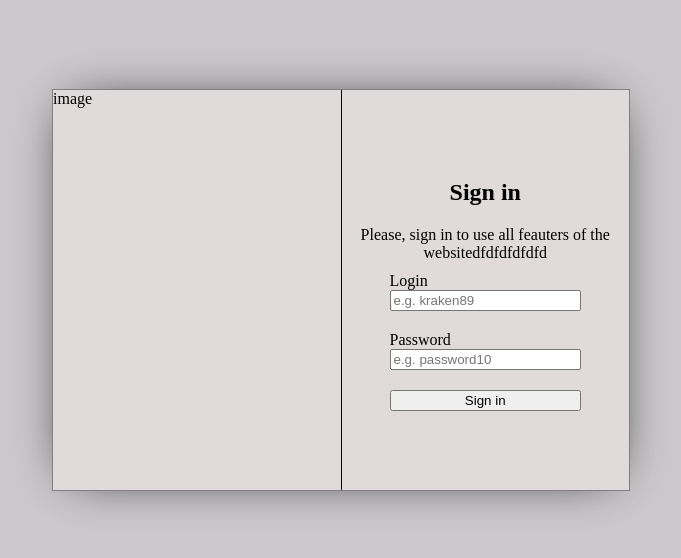
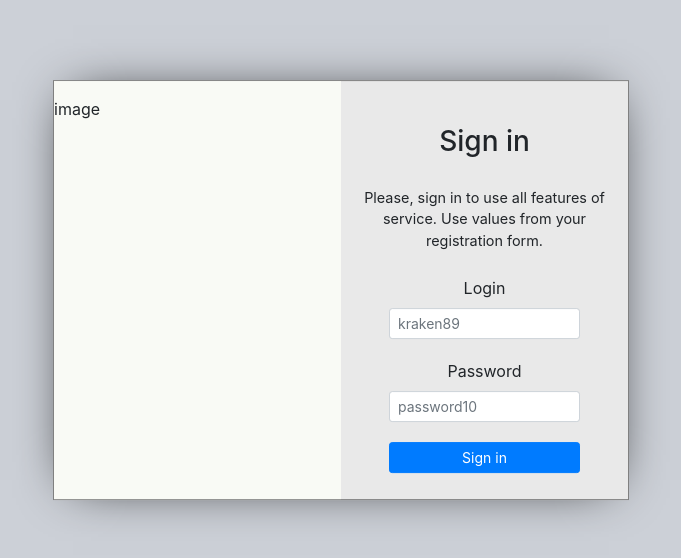
Before and after one commit to bodynar/html.pages, a plain HTML site: page pages/login/login.html in a window 1280 px wide. Shown: the part 110-668 px from the top of the page, without its empty margins (299-980 px from the left). Drawn offline with nearby package versions, Linux system fonts and the light colour scheme.

Commit message:
update login page

```diff
--- a/pages/login/login.css
+++ b/pages/login/login.css
@@ -1,5 +1,7 @@
 body {
     margin: 0;
+
+
 }
 
 .bg-container {
@@ -9,7 +11,7 @@ body {
 
 .bg-container .bg-image {
     /* background-image: url('./background-2.jpg'); */
-    background-color: #ccc8cc;
+    background-color: #CCD0D7;
     height: 100%;
     overflow-y: hidden;
     /* position: relative; */
@@ -22,11 +24,10 @@ body {
 
 .auth-container {
     border: 1px solid gray;
-    height: 50%;
     width: 45%;
     margin: auto;
 
-    background-color: rgba(253, 246, 240, 0.4);
+    background-color: #E9E9E9;
     box-shadow: 0 0 50px -20px rgba(0, 0, 0, 1);
     position: absolute;
     top: 50%;
@@ -44,10 +45,13 @@ body {
     height: 100%;
 }
 
+.auth-container .auth-card > * {
+    padding: 1em 0;
+}
+
 .auth-container .auth-card .auth-image {
     width: 50%;
-    height: 100%;
-    border-right: 1px solid black;
+    background-color: #F9FAF5;
 }
 
 .auth-container .auth-card .auth-image #img {
@@ -65,9 +69,16 @@ body {
     margin: auto;
 }
 
-.auth-container .auth-card .auth-form h2, span {
+.auth-container .auth-card .auth-form .info {
     text-align: center;
 }
+.auth-container .auth-card .auth-form .info > * {
+    margin: 1em;
+}
+.auth-container .auth-card .auth-form .info p {
+    font-size: 0.9em;
+}
+
 
 .auth-container .auth-card .auth-form .form-row {
     margin: 5px 3em;
@@ -75,3 +86,9 @@ body {
     display: flex;
     flex-direction: column;
 }
+
+.auth-container .auth-card .auth-form .form-row label {
+    margin-bottom: 0.5em;
+    font-size: 1em;
+    text-align: center;
+}
--- a/pages/login/login.html
+++ b/pages/login/login.html
@@ -3,6 +3,8 @@
 <head>
     <title>Login</title>
     <link rel="stylesheet" type="text/css" href="./login.css" />
+    <link href="https://stackpath.bootstrapcdn.com/bootstrap/4.3.1/css/bootstrap.min.css" rel="stylesheet"
+        integrity="sha384-ggOyR0iXCbMQv3Xipma34MD+dH/1fQ784/j6cY/iJTQUOhcWr7x9JvoRxT2MZw1T" crossorigin="anonymous">
 </head>
 
 <body>
@@ -14,18 +16,24 @@
                     <div id='img'>image</div>
                 </div>
                 <div class="auth-form">
-                    <h2>Sign in</h2>
-                    <span>Please, sign in to use all feauters of the websitedfdfdfdfdfd</span>
+                    <div class="info">
+                        <h3>Sign in</h3>
+                        <p>Please, sign in to use all features of service. Use values from your registration form.</p>
+                    </div>
                     <div class="form-row">
                         <label for="login">Login</label>
-                        <input type="text" name="login" id="login" placeholder="e.g. kraken89"/>
+                        <div class="input-group input-group-sm">
+                            <input class="form-control" type="text" name="login" id="login" placeholder="kraken89" />
+                        </div>
                     </div>
                     <div class="form-row">
                         <label for="password">Password</label>
-                        <input type="password" name="password" id="password" placeholder="e.g. password10"/>
+                        <div class="input-group input-group-sm">
+                            <input class="form-control" type="password" name="password" id="password" placeholder="password10" />
+                        </div>
                     </div>
                     <div class="form-row">
-                        <button>Sign in</button>
+                        <button class="btn btn-sm btn-primary">Sign in</button>
                     </div>
                 </div>
             </div>
```
